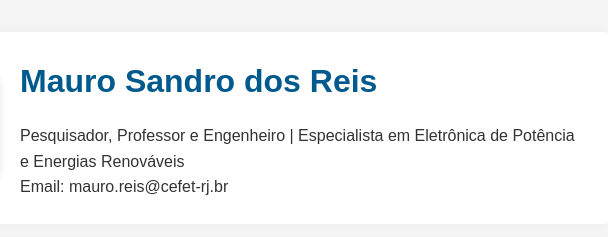
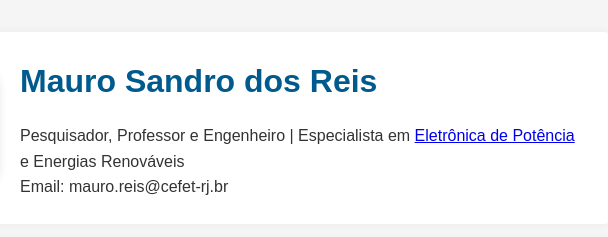
Before and after one commit to maurosreis/mauroreis.app, a plain HTML site: page index.html in a window 1280 px wide. Shown: the top 237 px of the page, 428-1036 px from the left. Drawn offline with Linux system fonts and the light colour scheme.

Commit message:
link na principal para elepot

```diff
--- a/index.html
+++ b/index.html
@@ -29,7 +29,7 @@
     </picture>
     <div class="perfil-info">
       <h1>Mauro Sandro dos Reis</h1>
-      <p>Pesquisador, Professor e Engenheiro | Especialista em Eletrônica de Potência e Energias Renováveis</p>
+      <p>Pesquisador, Professor e Engenheiro | Especialista em <a href="eletronica-potencia.html">Eletrônica de Potência</a> e Energias Renováveis</p>
       <p>Email: mauro.reis@cefet-rj.br</p>
     </div>
   </header>
```
Also changed, not shown: eletronica-potencia.html (+1 -1 lines).
